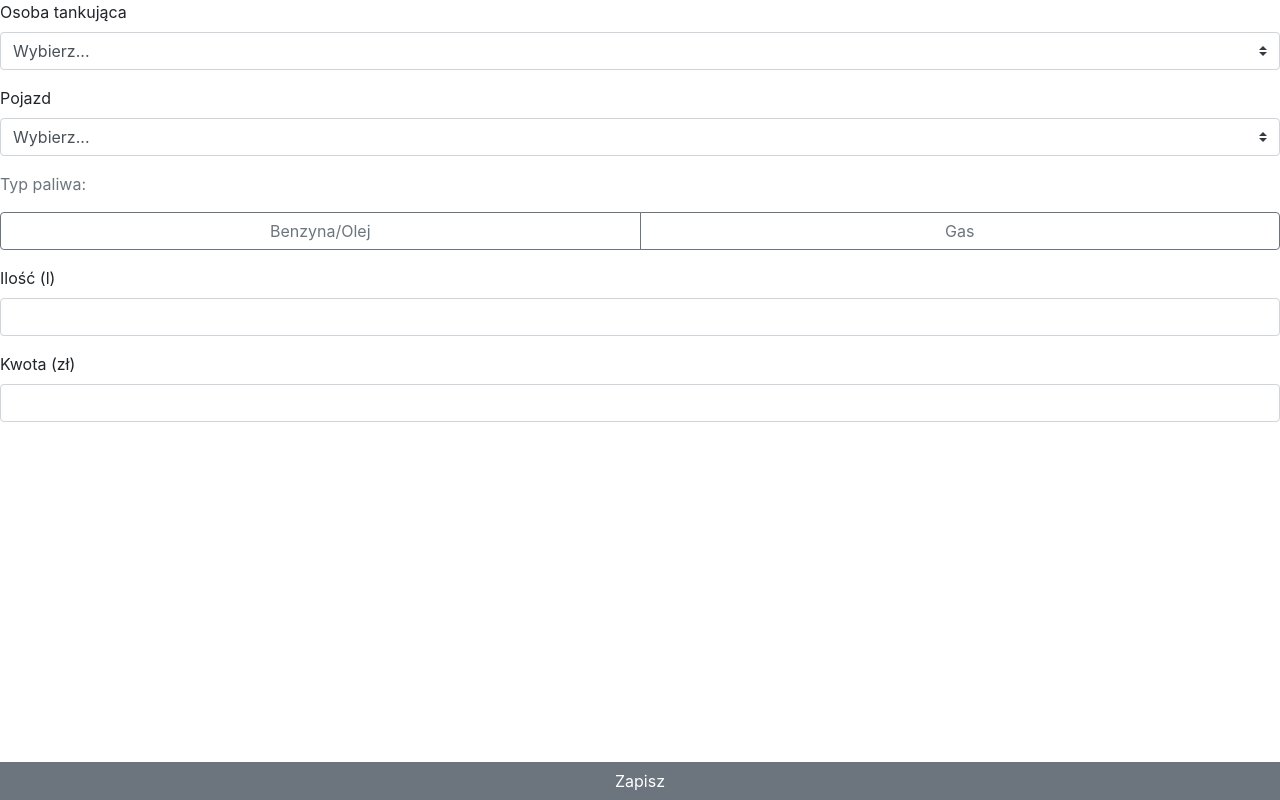
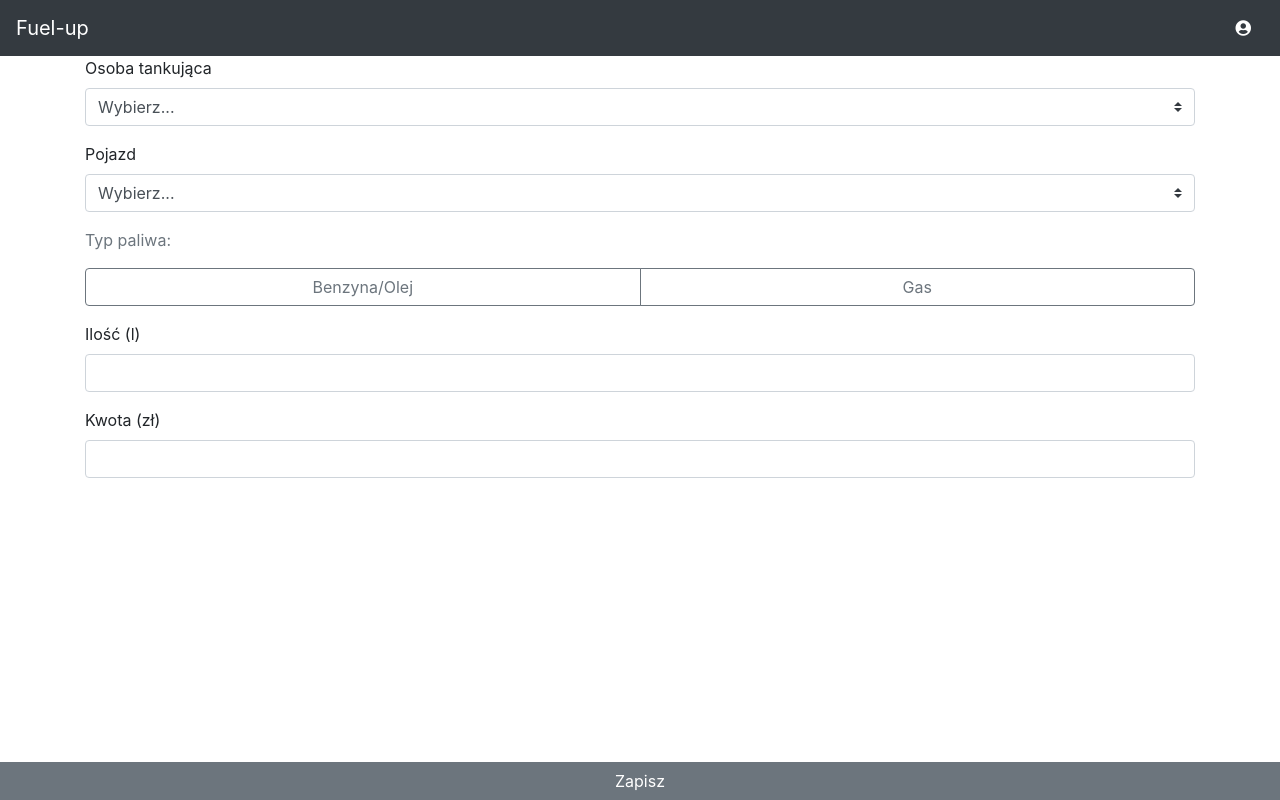
Before and after one commit to sierotapiotr/fuel-up, a Vue app in the folder frontend/: page /#/refuel in a window 1280 px wide. Built offline with nearby package versions, Linux system fonts and the light colour scheme.

Commit message:
Delete empty styles file, add Navbar to refuel view

```diff
--- a/frontend/public/index.html
+++ b/frontend/public/index.html
@@ -5,7 +5,6 @@
     <meta http-equiv="X-UA-Compatible" content="IE=edge">
     <meta name="viewport" content="width=device-width,initial-scale=1.0">
     <link rel="icon" href="<%= BASE_URL %>favicon.ico">
-    <link rel="stylesheet" href="<%= BASE_URL %>style.css">
     <title>Fuel-up</title>
   </head>
   <body>
--- a/frontend/src/views/Refuel.vue
+++ b/frontend/src/views/Refuel.vue
@@ -1,22 +1,20 @@
 <template>
 	<div>
-		<form method="POST" action="" novalidate>
+		<Navbar/>
+		<div class="container">
+			<form novalidate>
 				<div class="form-group">
 					<label for="refuelUser">Osoba tankująca</label>
 					<select name="refuelUser" class="custom-select" id="refuelUser" required>
 						<option selected disabled value="">Wybierz...</option>
-					<option value="1">P</option>
-					<option value="2">D</option>
-					<option value="3">T</option>
+						<option value="1">{user}</option>
 					</select>
 				</div>
 				<div class="form-group">
 					<label for="vehicle">Pojazd</label>
 					<select name="vehicle" class="custom-select" id="vehicle" required>
 						<option selected disabled value="">Wybierz...</option>
-					<option value="1">P</option>
-					<option value="2">D</option>
-					<option value="3">T</option>
+						<option value="1">{car}</option>
 					</select>
 				</div>
 				<p class="text-muted">Typ paliwa:</p>
@@ -42,10 +40,14 @@
 				<button type="submit" class="btn btn-secondary w-100 fixed-bottom rounded-0">Zapisz</button>
 			</form>
 		</div>
+	</div>
 </template>
 
 <script>
+	import Navbar from "../components/Navbar";
+
 	export default {
 		name: "Refuel",
+		components: { Navbar },
 	}
 </script>
```
Also changed, not shown: frontend/public/style.css (deleted). Lines whose indentation alone changed are shown as unchanged.
